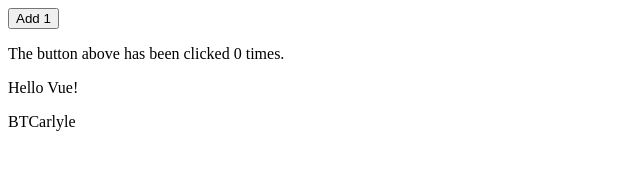
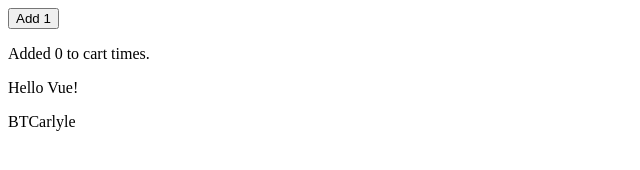
Before and after one commit to BrennanTCarlyle/im361web, a Vue app: page index.html in a window 1280 px wide. Shown: the whole page, without its empty margins (0-640 px from the left). Built offline with nearby package versions, Linux system fonts and the light colour scheme.

Commit message:
Changed text

```diff
--- a/index.html
+++ b/index.html
@@ -8,7 +8,7 @@
   <body>
     <div id="app">
       <button v-on:click="counter += 1">Add 1</button>
-      <p>The button above has been clicked {{ counter }} times.</p>
+      <p>Added {{ counter }} to cart times.</p>
       {{ message }}
       <p> {{ userName }}</p>
     </div>
```
